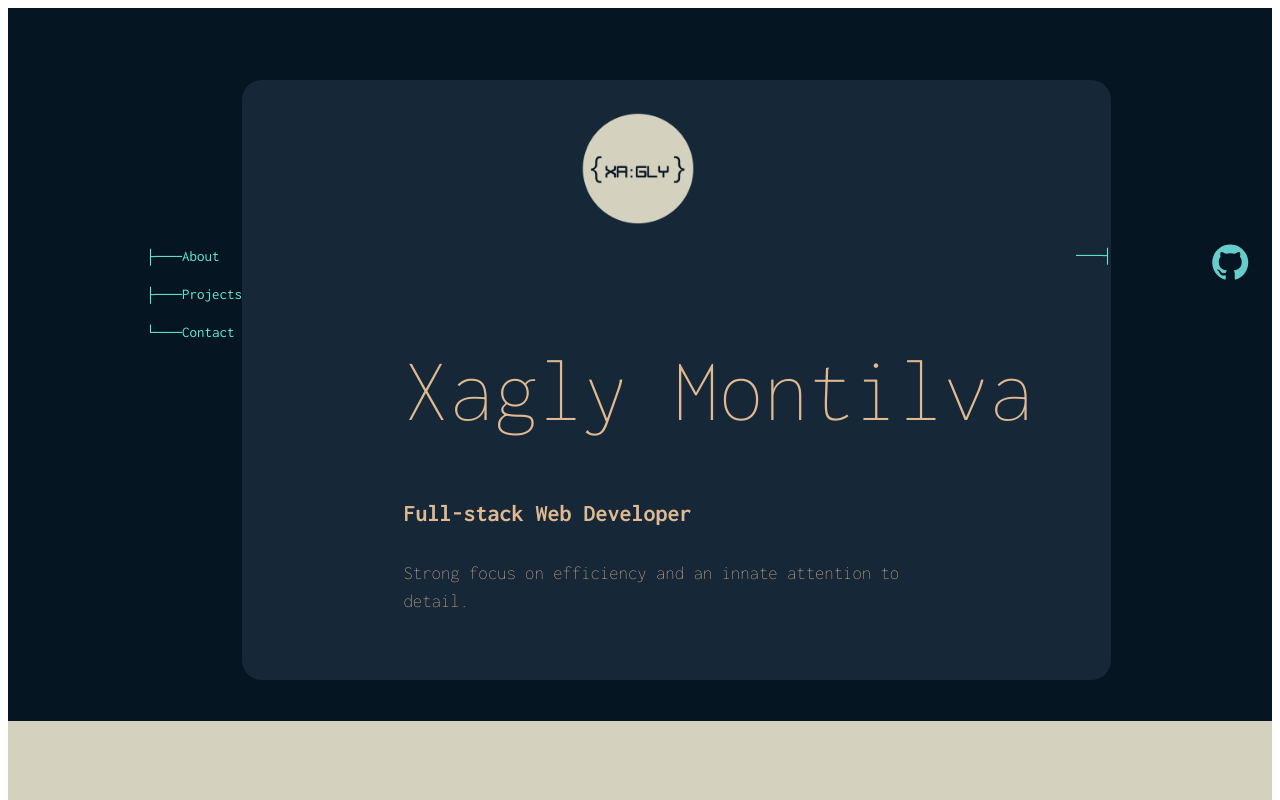
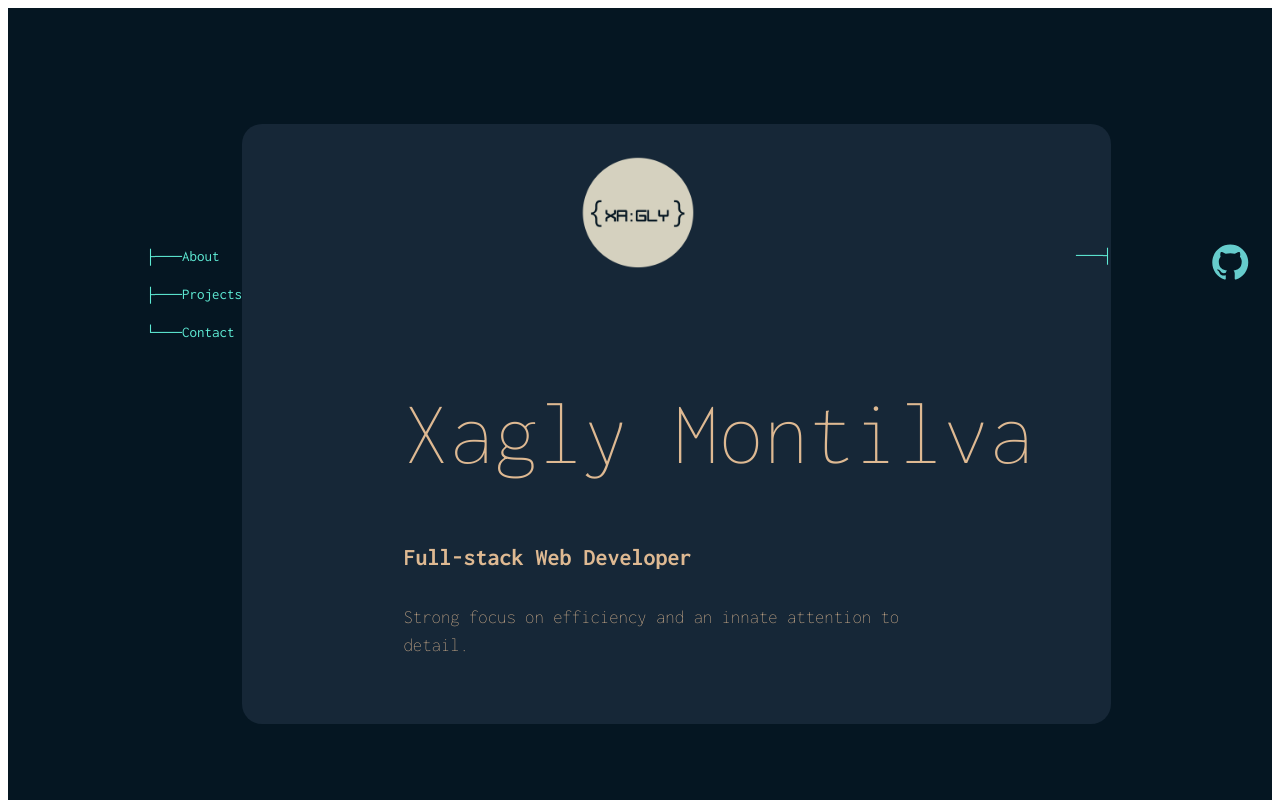
Before and after one commit to XML3/My_Web, a React (Vite) app in the folder My_Web/: page / in a window 1280 px wide. Shown: the top 800 px of the page. Built offline with nearby package versions, Linux system fonts and the light colour scheme; no server answers.

Commit message:
made changes to main grid to avoid margin conflicts through out the app

```diff
--- a/My_Web/src/App.css
+++ b/My_Web/src/App.css
@@ -10,5 +10,5 @@
 .Container {
   display: grid;
   grid-template-columns: repeat(2, 1fr);
-  grid-template-rows: repeat(6, 1fr);
+  grid-template-rows: 800px 800px repeat(4, 1fr);
 }
```
